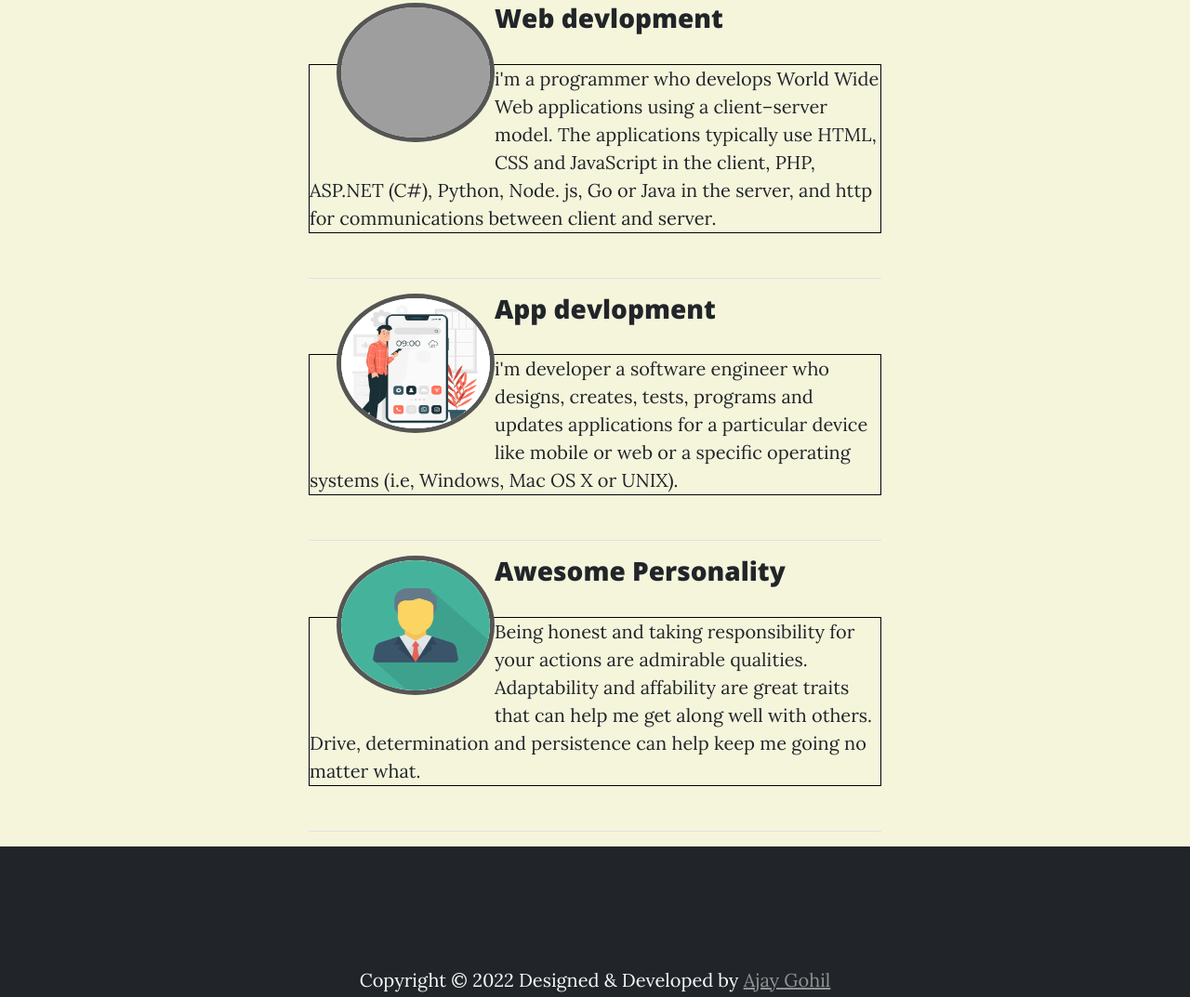
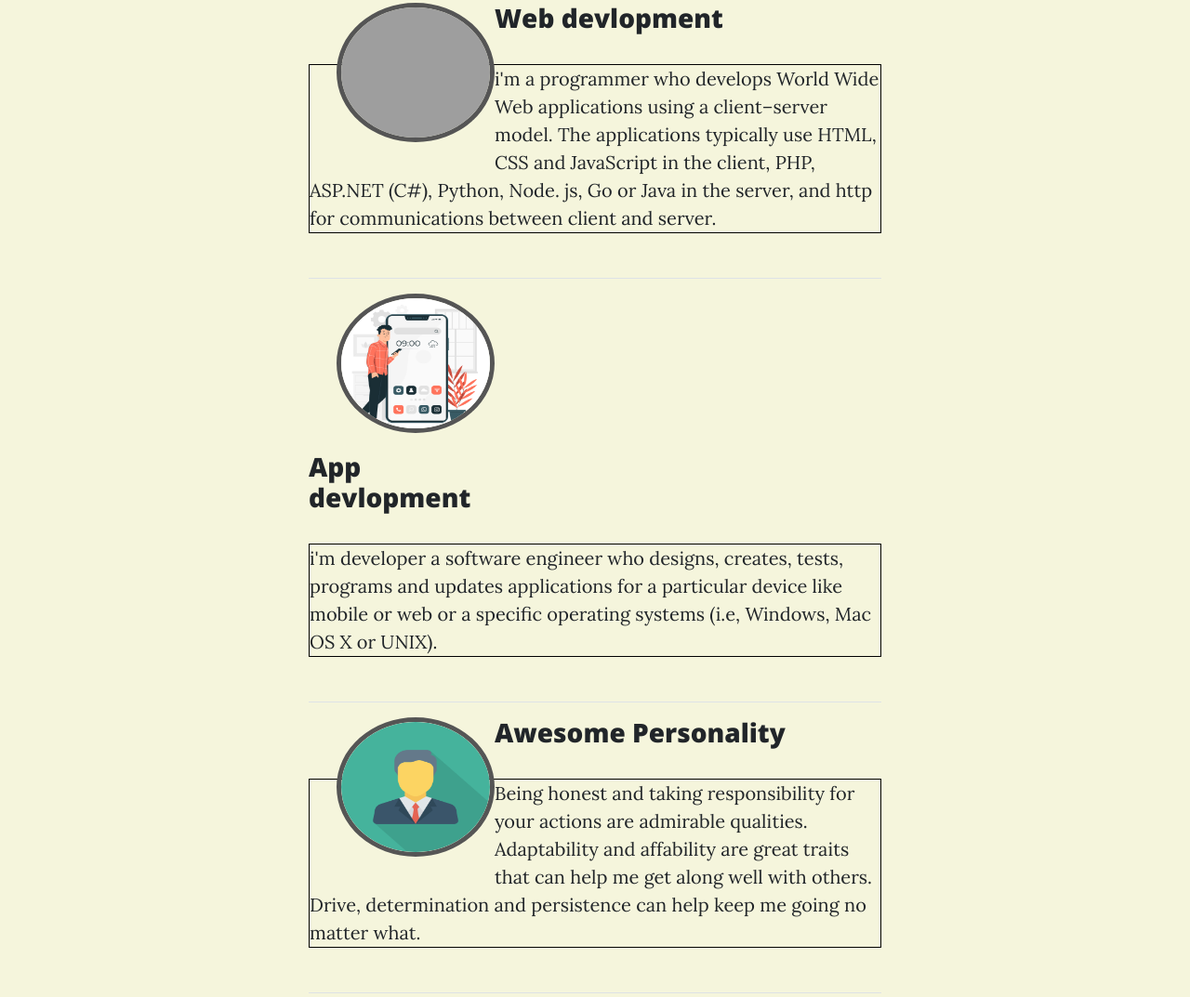
Before and after one commit to Ajaygohil25/ajaygohil.github.io, a plain HTML site: page about.html in a window 1280 px wide. Shown: the part 1134-2207 px from the top of the page at 93% size. Drawn offline with nearby package versions, Linux system fonts and the light colour scheme; grey boxes are pictures that could not be loaded.

Commit message:
Update about.html

```diff
--- a/about.html
+++ b/about.html
@@ -129,7 +129,7 @@
                       <img src="mobiledev.jpg" style="height: 150px; margin-left: 30px; margin-bottom: 20px;"
                           alt="author" class="avatar" class="img-fluid">
                       <div class="clearfix">
-                          <h3> App devlopment</h3>
+                          <h3 style="width: 5px"> App devlopment</h3>
                           <p class="justp"> i'm developer a software engineer who designs, creates,
                               tests,
                               programs and updates applications
```
